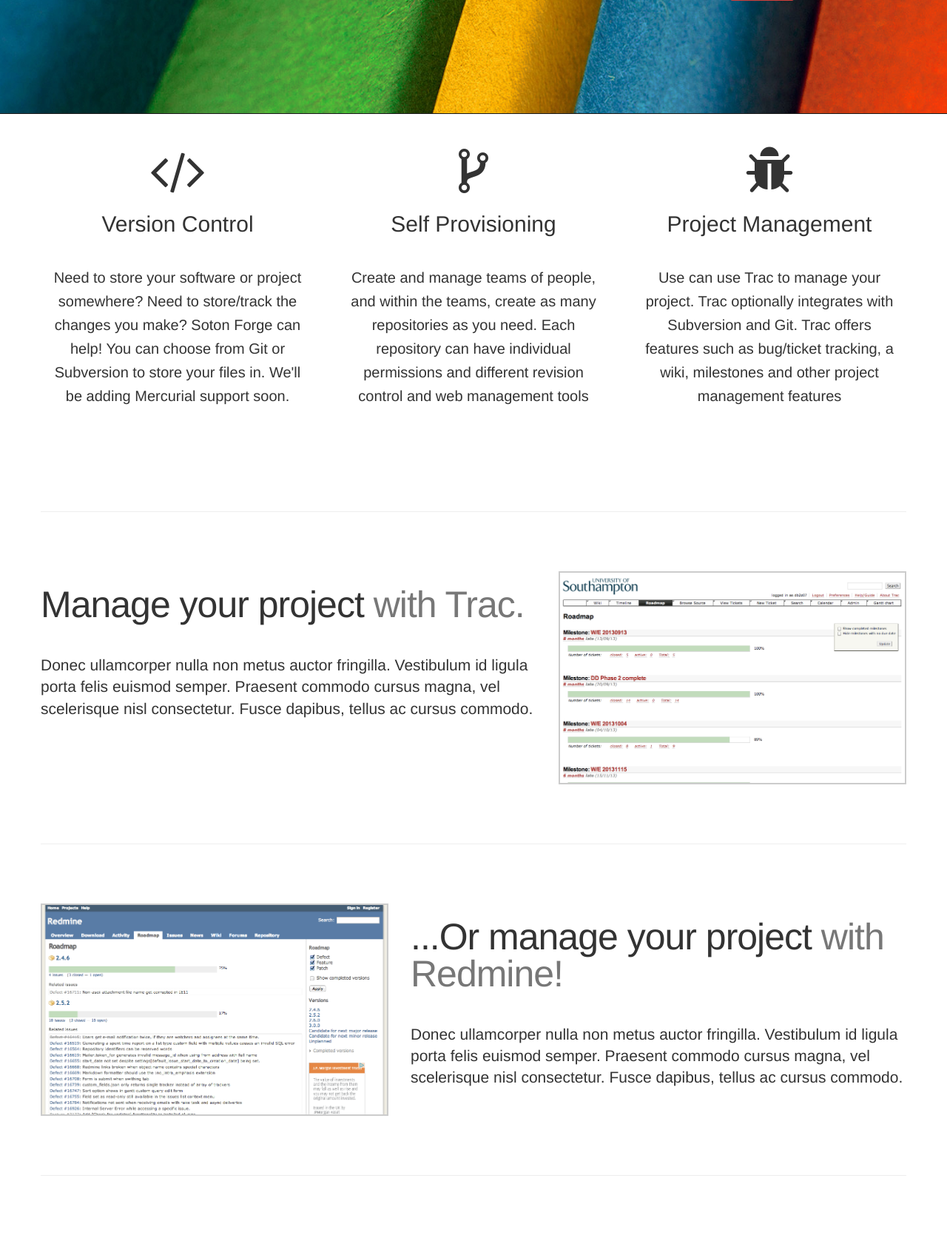
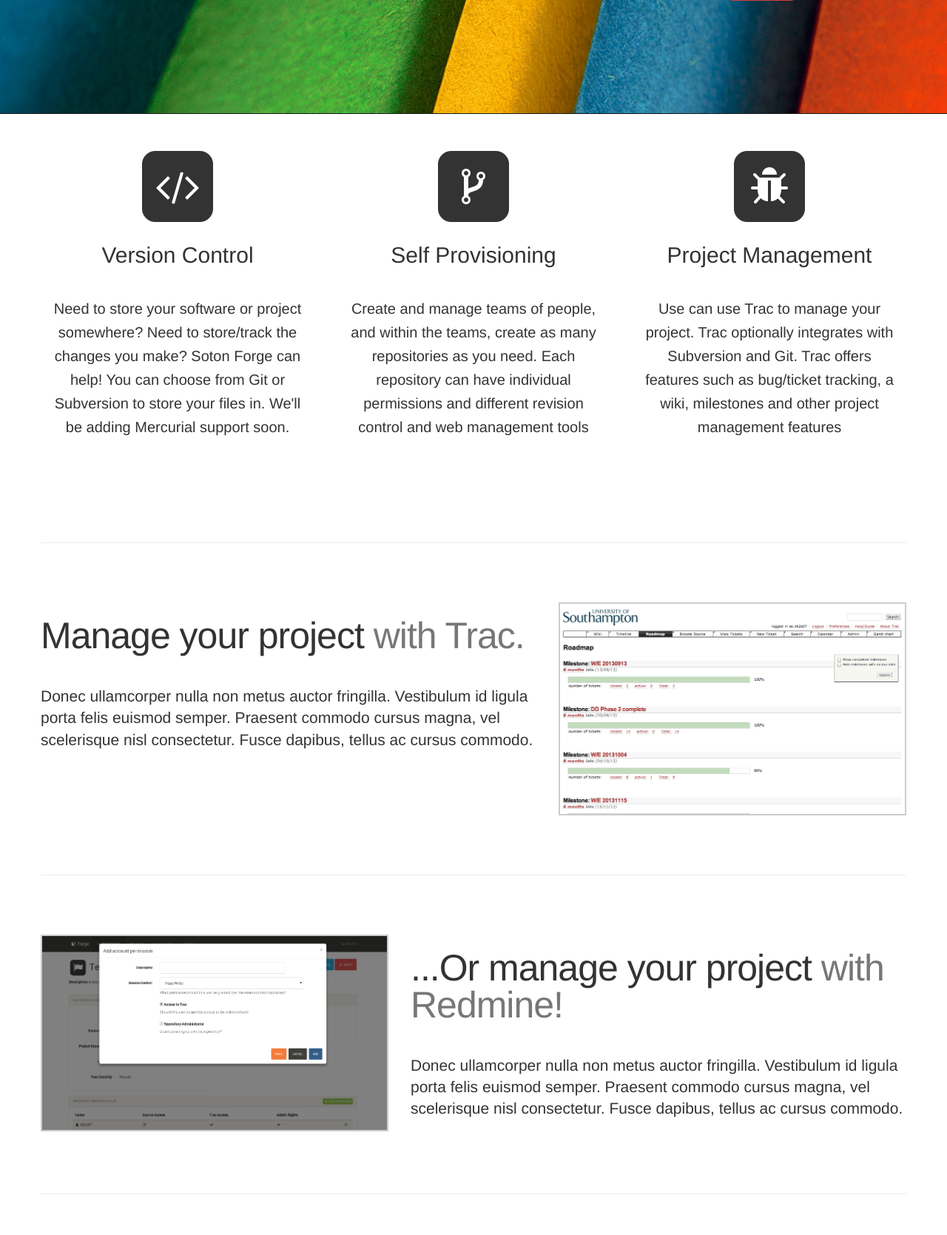
Before and after one commit to divad/trackit, a Python web app: template templates/default.html in a window 1280 px wide. Shown: the part 336-2005 px from the top of the page at 74% size. Run offline with Jinja, Linux system fonts and the light colour scheme; the template is opened without the code that fills it, so the values that code supplies are empty; some libraries are stand-ins or nearby versions.

Commit message:
Even more tuning of the logon page

```diff
--- a/static/css/login.css
+++ b/static/css/login.css
@@ -79,6 +79,15 @@
 .navbar-default .navbar-nav > li > a {
   font-weight: 400;
   color: #FFFFFF;
+}
+
+span.feature-icon
+{
+	font-size: 4em;
+}
+span:hover.feature-icon
+{
+	color: #666666;
 }
 
 .navbar-default .navbar-brand .navbar-nav > li > a:hover {
--- a/templates/default.html
+++ b/templates/default.html
@@ -37,11 +37,11 @@
           </button>
         </div>
         <div class="navbar-collapse collapse" id="navbar-main">
-					<ul class="nav navbar-nav navbar-right">
-						<li>
-							<a href="{{url_for('repo_list_all')}}"><i class="fa fa-fw fa-code"></i> Public Projects</a>
-						</li>
-					</ul>
+			<ul class="nav navbar-nav navbar-right">
+				<li>
+					<a href="{{url_for('repo_list_all')}}"><i class="fa fa-fw fa-code"></i> Public Projects</a>
+				</li>
+			</ul>
 		</div>
       </div>
     </div>
@@ -83,25 +83,33 @@
 
    <div class="container marketing">
 
-      <!-- Three columns of text below the carousel -->
       <div class="row">
         <div class="col-lg-4">
-          <i class="fa fa-fw fa-5x fa-code"></i>
+			<span class="fa-stack fa-lg feature-icon">
+  <i class="fa fa-square fa-stack-2x"></i>
+  <i class="fa fa-code fa-stack-1x fa-inverse"></i>
+</span>
+          <!--<i class="fa fa-fw fa-5x fa-code"></i>-->
           <h2>Version Control</h2>
           <p>Need to store your software or project somewhere? Need to store/track the changes you make? Soton Forge can help! You can choose from Git or Subversion to store your files in. We'll be adding Mercurial support soon.</p>
-          <!--<p><a class="btn btn-default" href="#" role="button">View details &raquo;</a></p>-->
-        </div><!-- /.col-lg-4 -->
+        </div>
         <div class="col-lg-4">
-          <i class="fa fa-fw fa-5x fa-code-fork"></i>
+<span class="fa-stack fa-lg feature-icon">
+  <i class="fa fa-square fa-stack-2x"></i>
+  <i class="fa fa-code-fork fa-stack-1x fa-inverse"></i>
+</span>
           <h2>Self Provisioning</h2>
 			<p>Create and manage teams of people, and within the teams, create as many repositories as you need. Each repository can have individual permissions and different revision control and web management tools</p>
-        </div><!-- /.col-lg-4 -->
+        </div>
         <div class="col-lg-4">
-          <i class="fa fa-fw fa-5x fa-bug"></i>
+<span class="fa-stack fa-lg feature-icon">
+  <i class="fa fa-square fa-stack-2x"></i>
+  <i class="fa fa-bug fa-stack-1x fa-inverse"></i>
+</span>
           <h2>Project Management</h2>
 			<p>Use can use Trac to manage your project. Trac optionally integrates with Subversion and Git. Trac offers features such as bug/ticket tracking, a wiki, milestones and other project management features</p>
-        </div><!-- /.col-lg-4 -->
-      </div><!-- /.row -->
+        </div>
+      </div>
 
 
       <!-- START THE FEATURETTES -->
@@ -123,7 +131,7 @@
 
 		<div class="row featurette">
 		<div class="col-md-5">
-		<img class="featurette-image img-responsive" src="{{ url_for('static', filename='img/redmine.png') }}" alt="Generic placeholder image">
+		<img class="featurette-image img-responsive" src="{{ url_for('static', filename='img/manage.png') }}" alt="Generic placeholder image">
 		</div>
 		<div class="col-md-7">
 		<h2 class="featurette-heading">...Or manage your project <span class="text-muted">with Redmine!</span></h2>
```
Also changed, not shown: static/img/manage.png (added).
